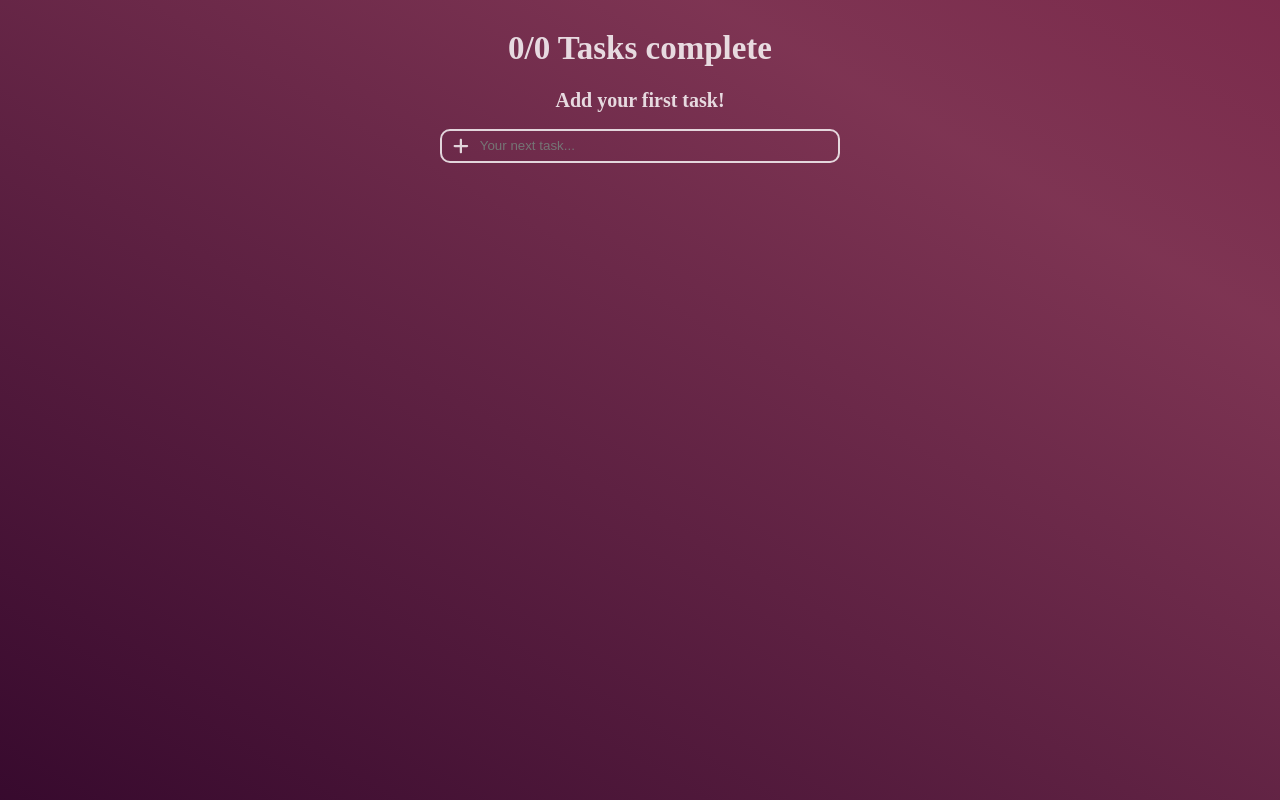
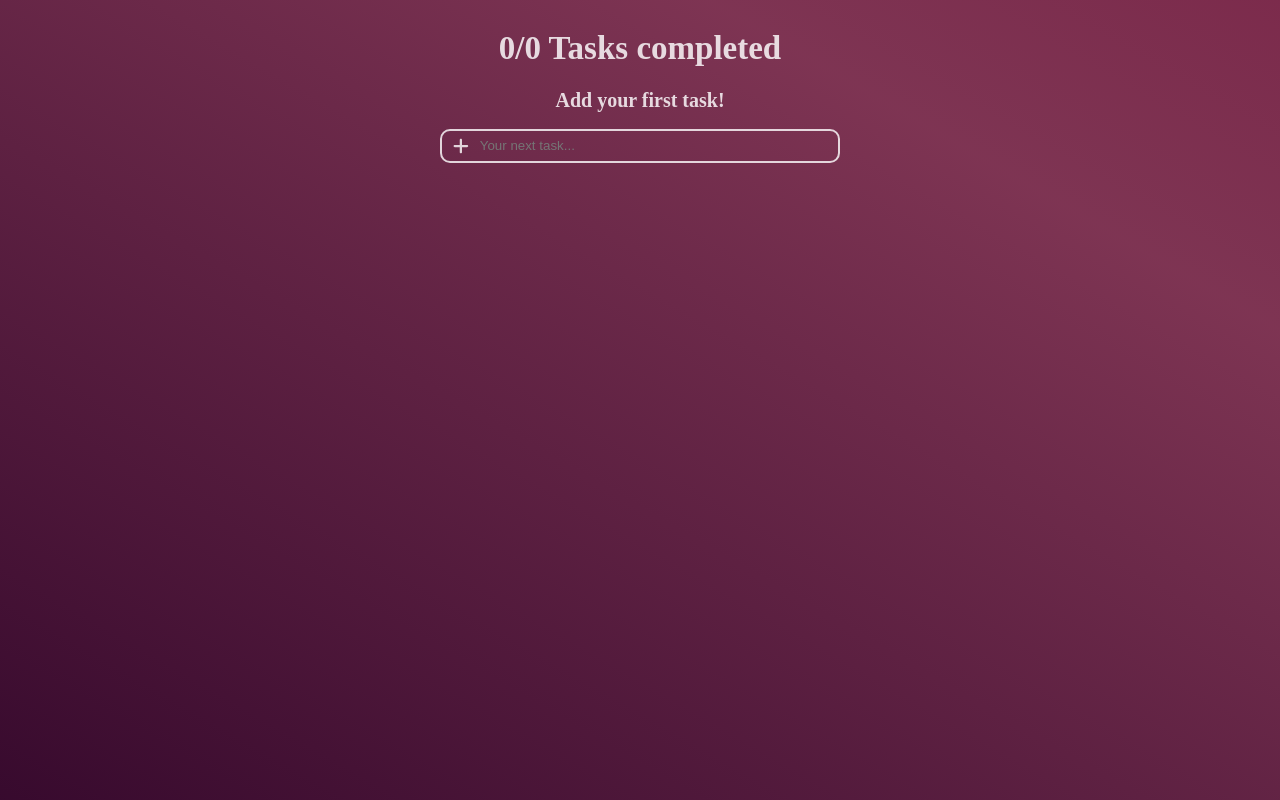
Before and after one commit to pr3civk/todo-app, a React (Create React App) app: page / in a window 1280 px wide. Built offline with nearby package versions, Linux system fonts and the light colour scheme; a web font is replaced by a local one.

Commit message:
replacing complete with completed

```diff
--- a/src/App.js
+++ b/src/App.js
@@ -56,7 +56,7 @@ function App() {
   return (
     <main>
       <h1>
-        {numberCompletedTasks}/{numberTotalTasks} Tasks complete
+        {numberCompletedTasks}/{numberTotalTasks} Tasks completed
       </h1>
       <h2>{getMessage()}</h2>
       <TaskForm onAdd={addTask} />
```
